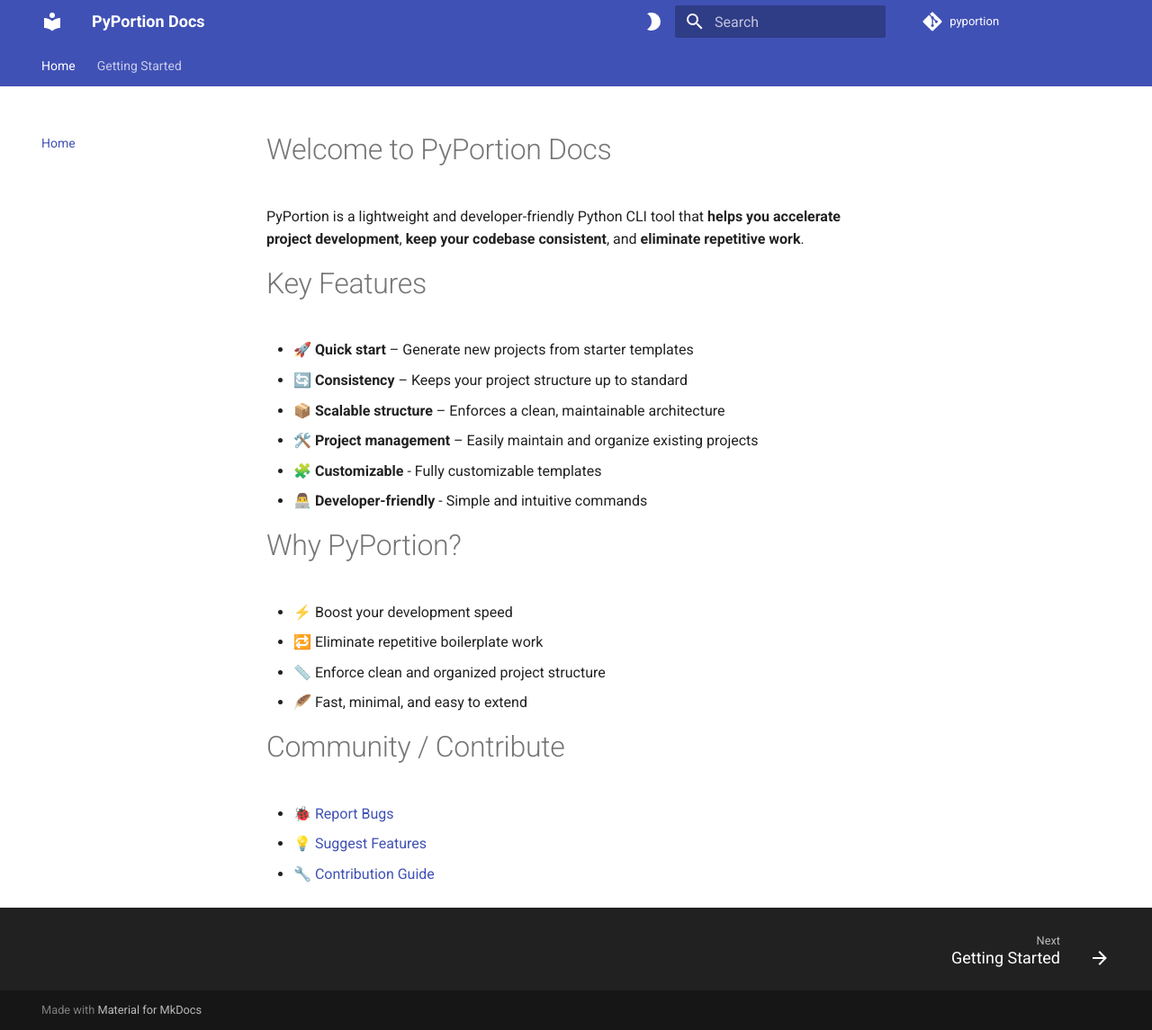
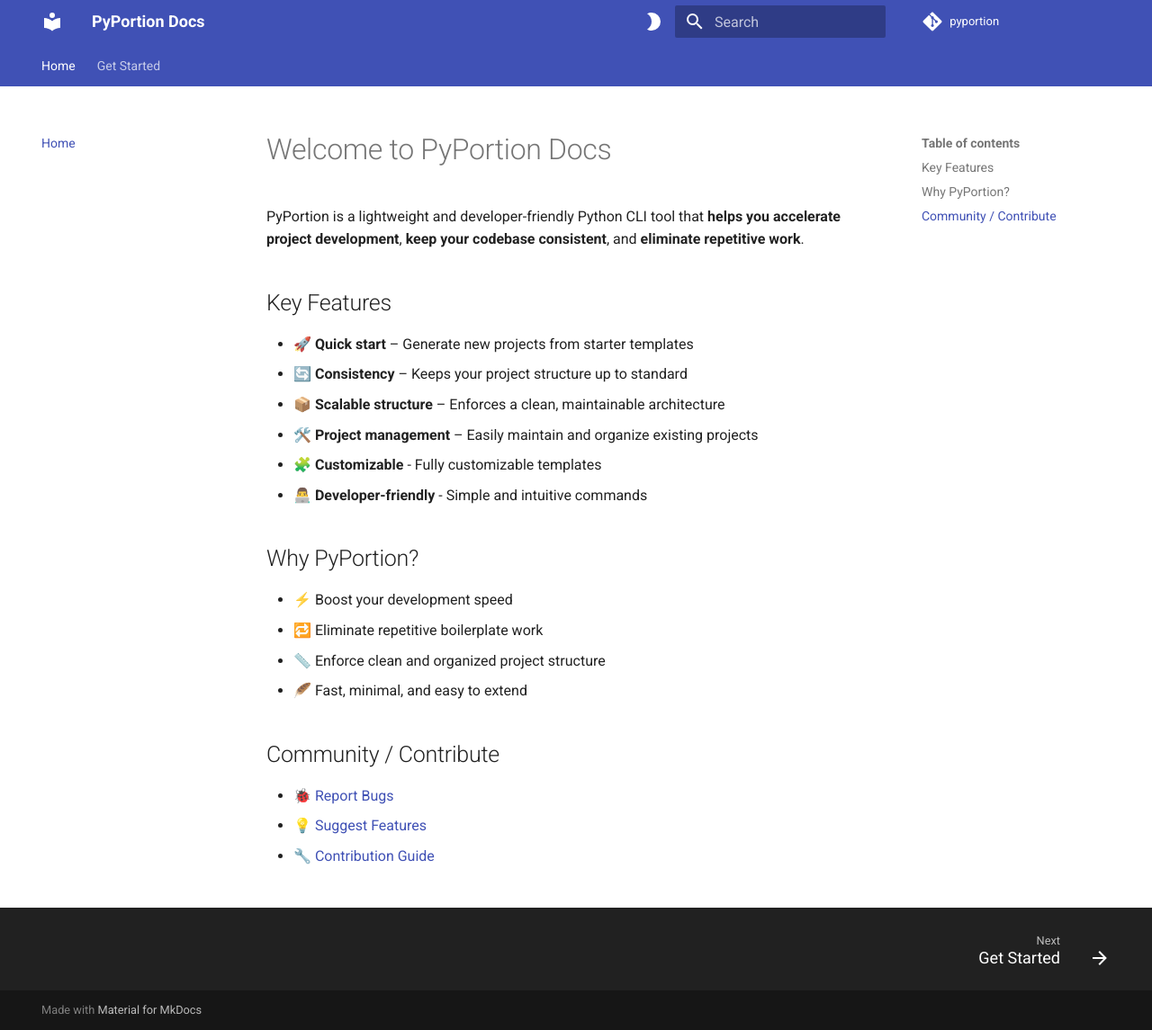
Before and after one commit to pyportion/pyportion, an MkDocs documentation site: the page built from docs/index.md, in a window 1280 px wide and 1145 px high. Shown: the whole window at 90% size. Built offline with MkDocs 1.6.1 and Material for MkDocs 9.7.7, drawn with Linux system fonts in a browser that asks for light colours; comment, search, counter and statistics services are not loaded.

Commit message:
docs: updated index and get started

```diff
--- a/docs/index.md
+++ b/docs/index.md
@@ -2,7 +2,8 @@
 
 PyPortion is a lightweight and developer-friendly Python CLI tool that **helps you accelerate project development**, **keep your codebase consistent**, and **eliminate repetitive work**.
 
-# Key Features
+
+## Key Features
 
 - 🚀 **Quick start** – Generate new projects from starter templates
 - 🔄 **Consistency** – Keeps your project structure up to standard
@@ -11,14 +12,14 @@
 - 🧩 **Customizable** -  Fully customizable templates
 - 👨‍💻 **Developer-friendly** - Simple and intuitive commands
 
-# Why PyPortion?
+## Why PyPortion?
 
 -   ⚡ Boost your development speed
 -   🔁 Eliminate repetitive boilerplate work
 -   📏 Enforce clean and organized project structure
 -   🪶 Fast, minimal, and easy to extend
 
-# Community / Contribute
+## Community / Contribute
 
 * 🐞 [Report Bugs](https://github.com/pyportion/pyportion/issues)
 * 💡 [Suggest Features](https://github.com/pyportion/pyportion/discussions)
--- a/mkdocs.yml
+++ b/mkdocs.yml
@@ -55,4 +55,4 @@
 
 nav:
     - Home: index.md
-    - Getting Started: pages/getting-started.md
+    - Get Started: pages/get-started.md
```
Also changed, not shown: docs/pages/get-started.md (renamed from docs/pages/getting-started.md, +10 -9 lines), 1 other file.
